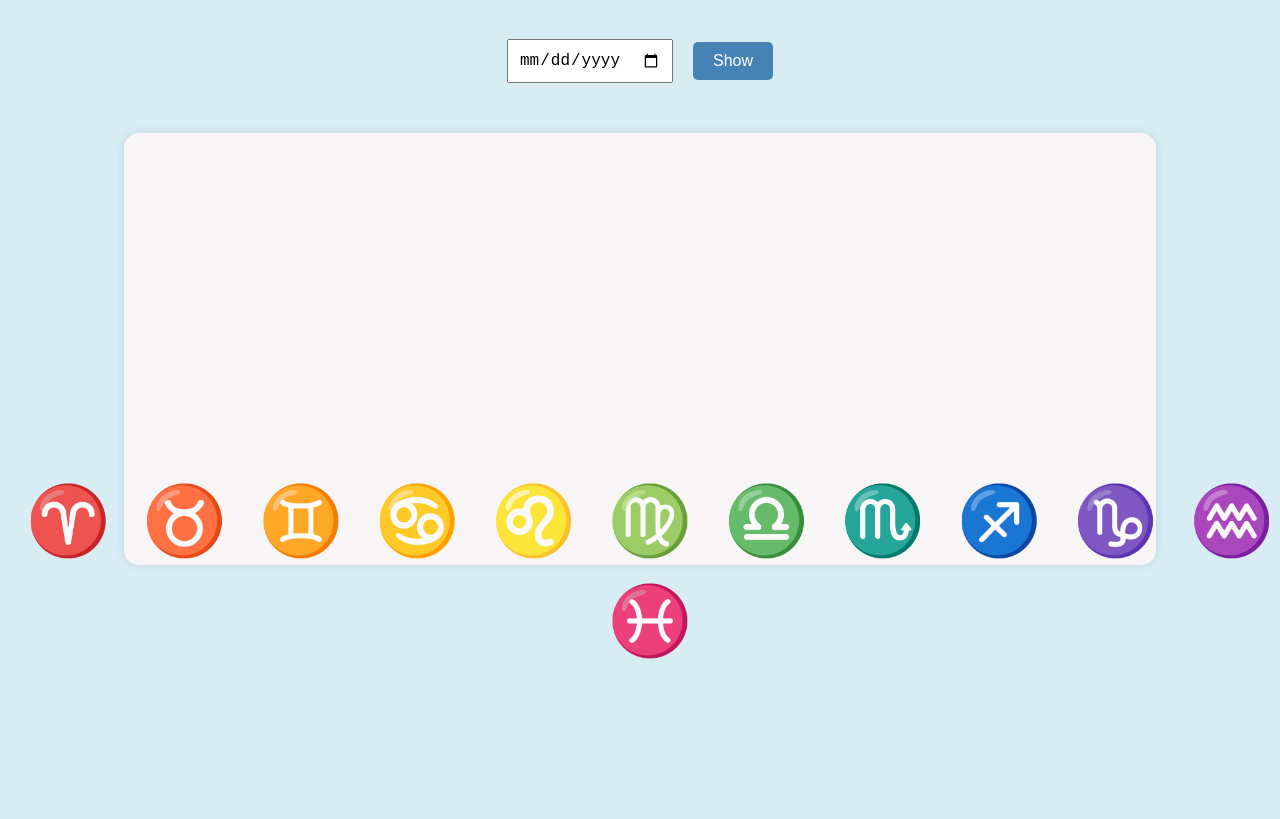
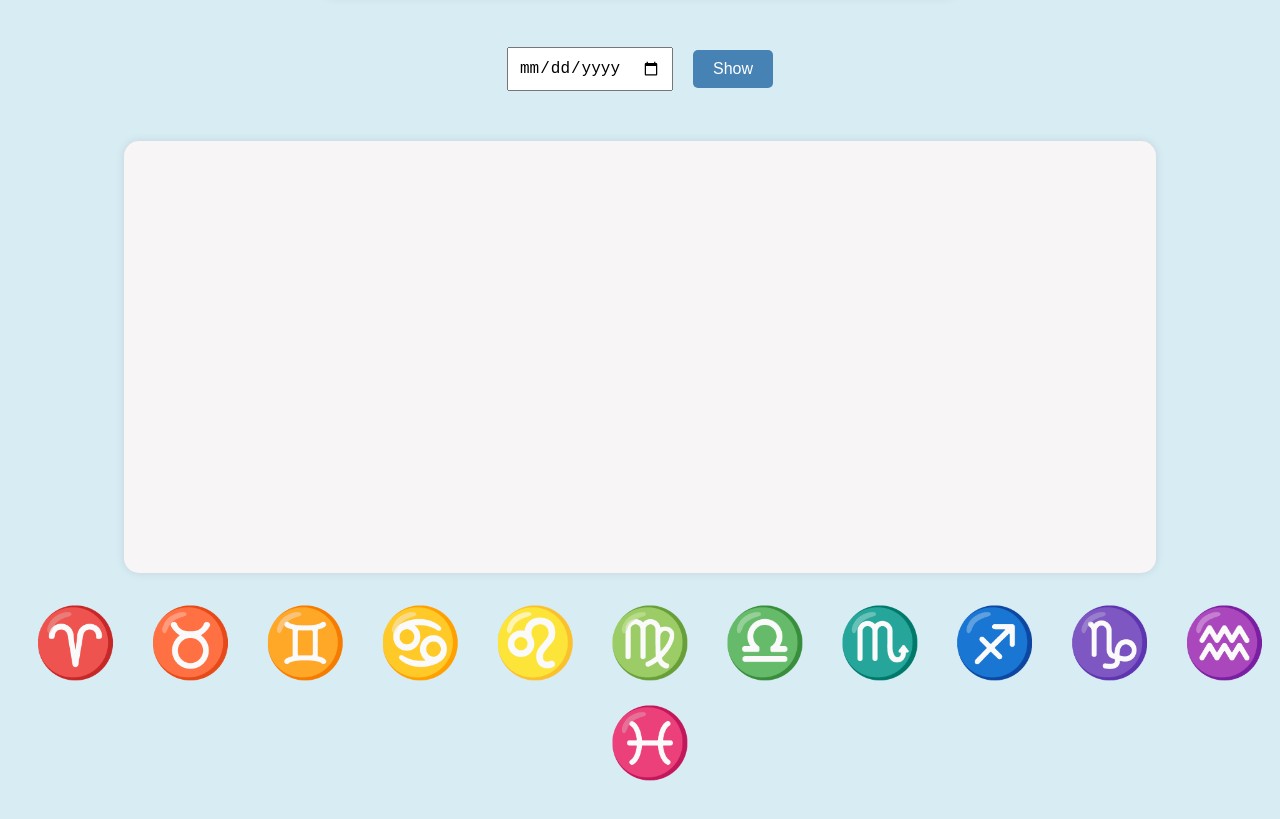
Before and after one commit to LiAb23/laboration-3, a website with bundled scripts: page public/index.html in a window 1280 px wide. Shown: the part 109-928 px from the top of the page. Before the commit the page ends 800 px from the top, so only its background shows below. Built offline with nearby package versions, Linux system fonts and the light colour scheme.

Commit message:
style: style signs

```diff
--- a/public/style.css
+++ b/public/style.css
@@ -1,5 +1,8 @@
 body {
   background-color: rgb(216, 236, 243);
+  display: flex;
+  flex-direction: column;
+  min-height: 100vh;
 }
 
 h1 {
@@ -95,12 +98,11 @@ h1 {
   display: flex;
   flex-wrap: wrap;
   justify-content: space-around;
-  margin-top: 20px;
-  position: fixed;
-  bottom: 20px;
+  margin-top: auto;
   left: 0;
   width: 100%;
   padding: 0 10px;
+  padding-bottom: 60px;
 }
 
 #signs span {
```
